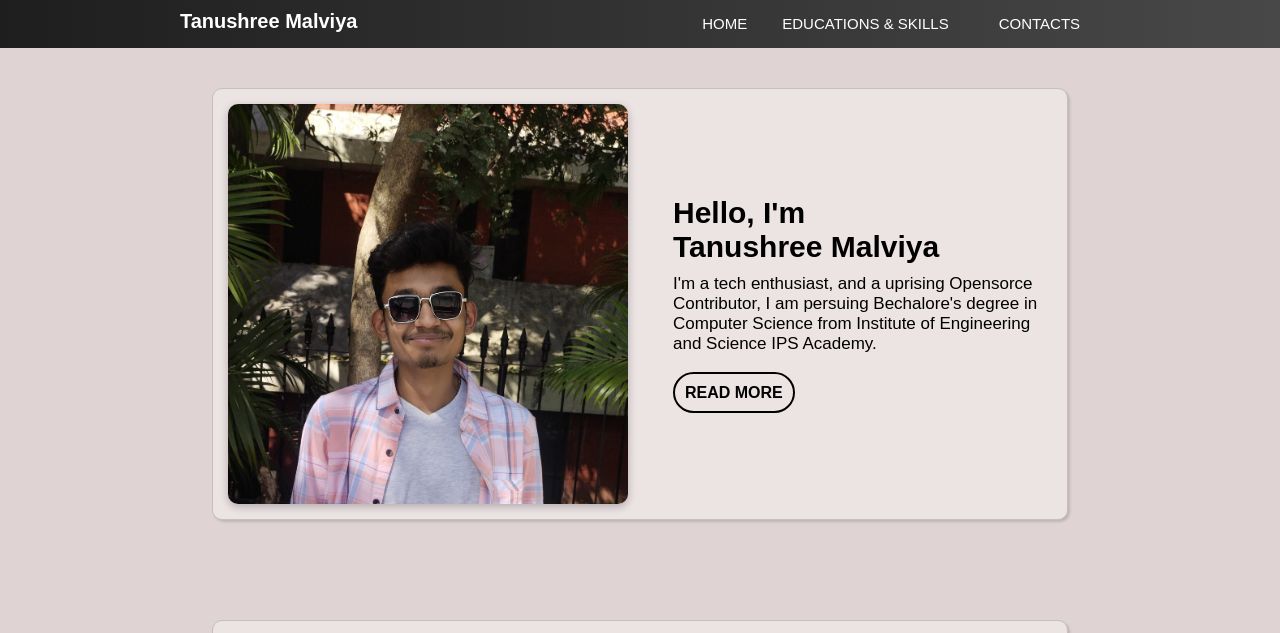
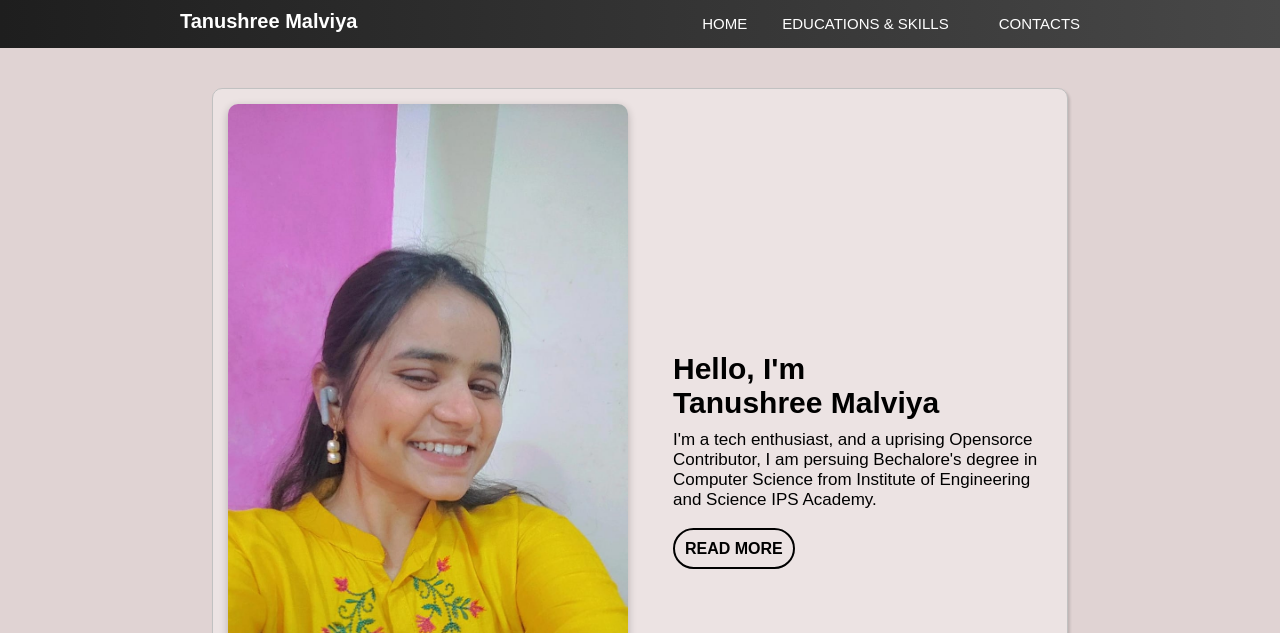
Before and after one commit to tanushree17m/tanushree17m.github.io, a plain HTML site: page index.html in a window 1280 px wide. Shown: the top 633 px of the page. Drawn offline with nearby package versions, Linux system fonts and the light colour scheme.

Commit message:
Update index.html

```diff
--- a/index.html
+++ b/index.html
@@ -44,7 +44,7 @@
         <section id="home" class="container">
 
 
-            <img class="" src="./assets/images/photos/IMG_20230224_015019_805.jpg" alt="Vivek Raj Gupta">
+            <img class="" src="./assets/images/photos/tanushree.jpeg" alt="Vivek Raj Gupta">
 
 
             <div class="description">
```
